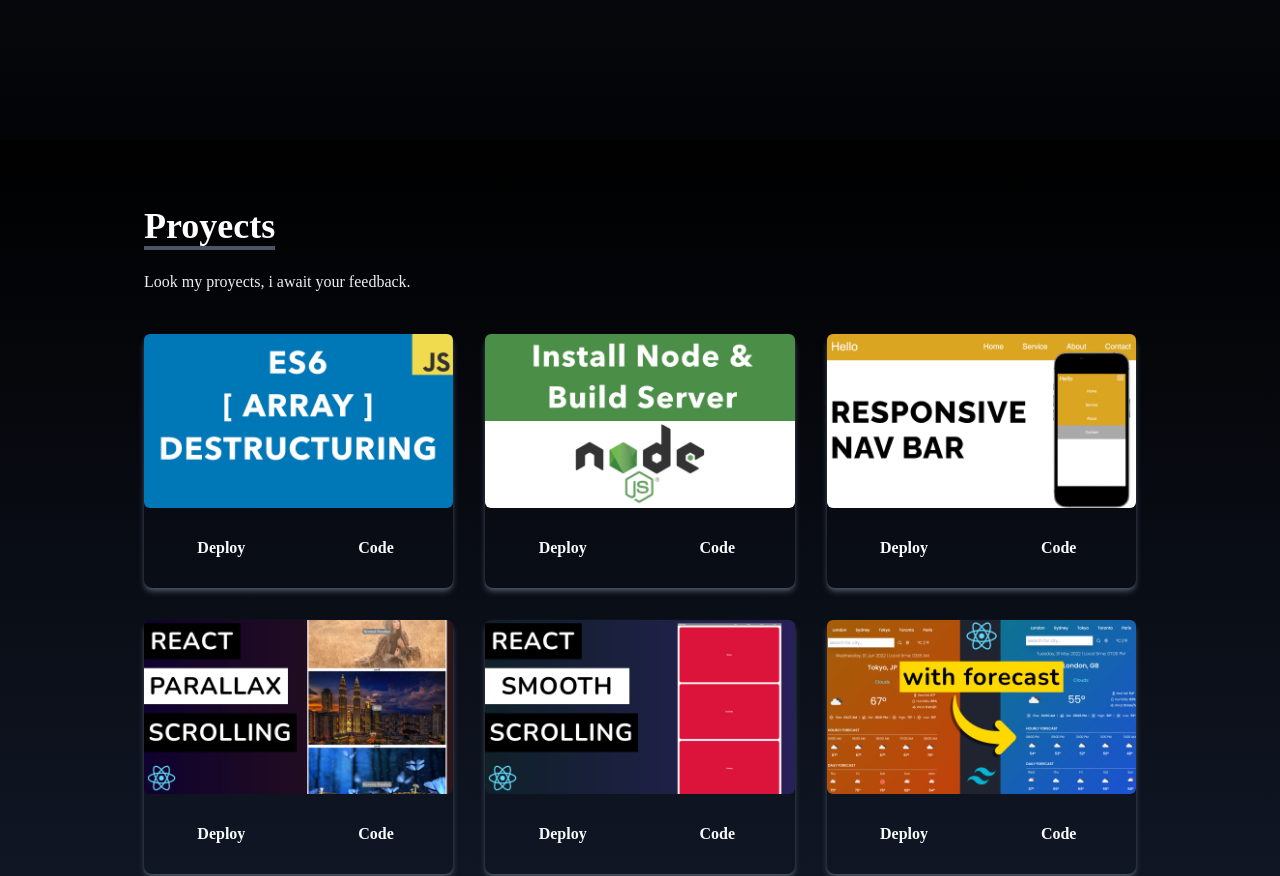
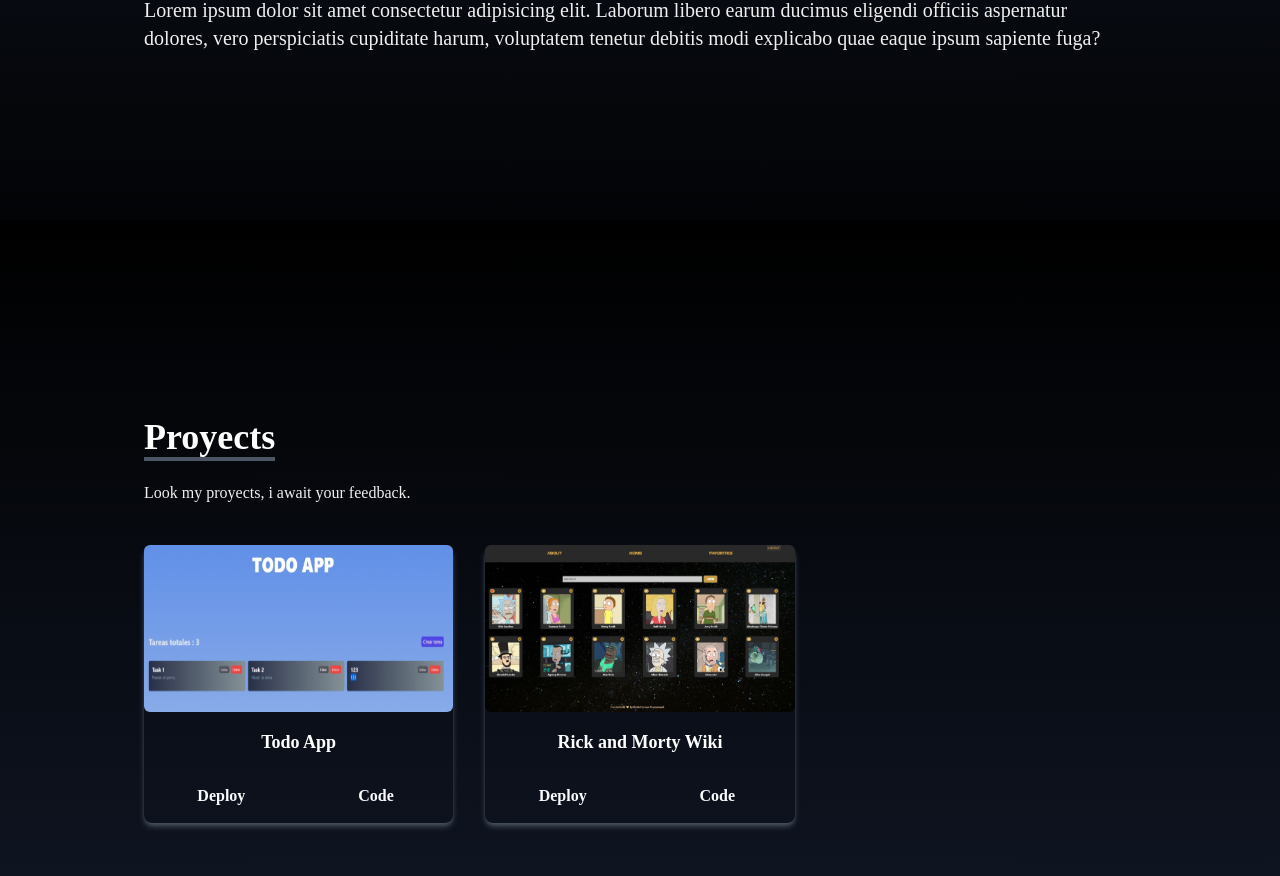
Before and after one commit to Laoset/Portfolio, a React (Create React App) app: page / in a window 1280 px wide. Shown: the part 1268-2144 px from the top of the page. Built offline with nearby package versions, Linux system fonts and the light colour scheme; the HTML template or start-up script is replaced by a standard one; a web font is replaced by a local one.

Commit message:
addDeployCode

```diff
--- a/src/components/Home.jsx
+++ b/src/components/Home.jsx
@@ -6,7 +6,7 @@ const Home = () => {
   return (
     <div
         name='Home'
-        className='h-screen -mb-20 bg-gradient-to-b from-black to-gray-900 dark:bg-light'
+        className='h-screen  bg-gradient-to-b from-black to-gray-900 dark:bg-light'
     >
         <div
         className='max-w-screen-lg mx-auto flex flex-col items-center  justify-center h-full pr-4 md:flex-row'
--- a/src/components/Proyecto.jsx
+++ b/src/components/Proyecto.jsx
@@ -1,41 +1,28 @@
 import React from 'react'
-import arrayDestruct from '../assets/portfolio/arrayDestruct.jpg'
-import installNode from '../assets/portfolio/installNode.jpg'
-import navbar from '../assets/portfolio/navbar.jpg'
-import reactParallax from '../assets/portfolio/reactParallax.jpg'
-import reactSmooth from '../assets/portfolio/reactSmooth.jpg'
-import reactWeather from '../assets/portfolio/reactWeather.jpg'
+import todo from '../assets/portfolio/todo.jpg'
+import rickMorty from '../assets/portfolio/rickMorty.jpg'
+
 
 const Proyecto = () => {
 
     const portfolios = [
         {
             id:1,
-            src:arrayDestruct
+            src:todo,
+            href:'https://kevin-corman-todo-app.netlify.app/',
+            code: 'https://github.com/Laoset/TodoApp',
+            title: 'Todo App'
         },
         {
             id:2,
-            src:installNode
+            src:rickMorty,
+            href:'https://kevin-corman-rickmorty.netlify.app/',
+            code: 'https://github.com/Laoset/RickAndMortyWiki',
+            title:'Rick and Morty Wiki'
         },
-        {
-            id:3,
-            src:navbar
-        },
-        {
-            id:4,
-            src:reactParallax
-        },
-        {
-            id:5,
-            src:reactSmooth
-        },
-        {
-            id:6,
-            src:reactWeather
-        }
     ]
   return (
-    <div name='Proyects' className='w-full -my-7 text-white md:h-screen bg-gradient-to-b from-black to-gray-900 dark:bg-light'>
+    <div name='Proyects' className='w-full text-white md:h-screen bg-gradient-to-b from-black to-gray-900 dark:bg-light'>
         <div className='max-w-screen-lg p-4 mx-auto flex flex-col justify-center w-full h-full'>
             <div className='pb-4'>
                 <p className='text-4xl font-extrabold inline border-b-4 border-gray-600 dark:text-gray-900'>Proyects</p>
@@ -43,12 +30,13 @@ const Proyecto = () => {
             </div>
             <div className='grid sm:grid-cols-2 md:grid-cols-3 gap-8 px-12 sm:px-0'>
             {
-            portfolios.map(({id,src})=>(
+            portfolios.map(({id,src,title,href,code})=>(
                <div key={id} className='shadow-md shadow-gray-600 rounded-lg'>
-                        <img src={src} alt="tiempo" className='rounded-md duration-200 hover:scale-105'/>
+                        <img src={src} alt="tiempo" className='h-[60%] w-full rounded-md duration-200 hover:scale-105 mb-2'/>
+                        <h2 className='font-semibold text-lg pt-2 text-center'>{title}</h2>
                     <div className='flex items-center justify-center dark:bg-slate-200'>
-                        <button className='font-semibold w-1/2 px-6 py-3 m-4 duration-200 hover:scale-105 text-slate-50 dark:text-black'>Deploy</button>
-                        <button className='font-semibold w-1/2 px-6 py-3 m-4 duration-200 hover:scale-105 text-slate-50 dark:text-black'>Code</button>
+                        <button onClick={href} className=' font-semibold w-1/2 px-6 py-3 m-4 duration-200 hover:scale-105 text-slate-50 dark:text-black'>Deploy</button>
+                        <button onClick={code} className='font-semibold w-1/2 px-6 py-3 m-4 duration-200 hover:scale-105 text-slate-50 dark:text-black'>Code</button>
                     </div>
                 </div>
             ))
```
Also changed, not shown: src/assets/portfolio/rickMorty.jpg (added), src/assets/portfolio/todo.jpg (added).
